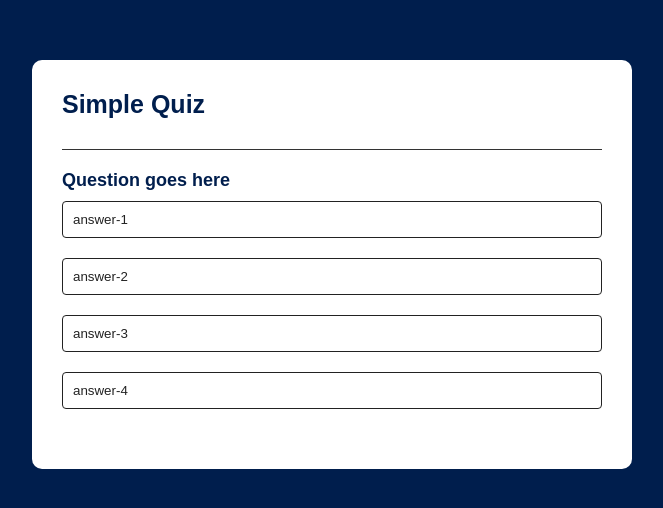
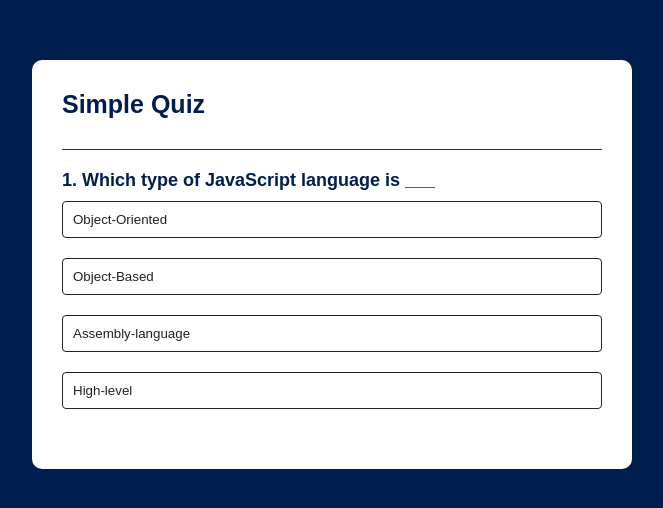
Before and after one commit to abhishek7631/Quiz_App_Using_JavaScript, a plain HTML site: page index.html in a window 1280 px wide. Shown: the whole page, without its empty margins (308-971 px from the left). Drawn offline with Linux system fonts and the light colour scheme.

Commit message:
code modified

```diff
--- a/script.js
+++ b/script.js
@@ -0,0 +1,154 @@
+const question = [
+  {
+    question: "Which type of JavaScript language is ___",
+    answers: [
+      { text: "Object-Oriented", correct: false },
+      { text: "Object-Based", correct: true },
+      { text: "Assembly-language", correct: false },
+      { text: "High-level", correct: false },
+    ],
+  },
+  {
+    question:
+      "Which one of the following also known as Conditional Expression:",
+    answers: [
+      { text: "Alternative to if-else", correct: false },
+      { text: "Switch statement", correct: false },
+      { text: "If-then-else statement", correct: false },
+      { text: "immediate if", correct: true },
+    ],
+  },
+  {
+    question:
+      "When interpreter encounters an empty statements, what it will do:",
+    answers: [
+      { text: "Shows a warning", correct: false },
+      { text: "Prompts to complete the statement", correct: false },
+      { text: "Throws an error", correct: false },
+      { text: "Ignores the statements", correct: true },
+    ],
+  },
+  {
+    question: "The function and var are known as:",
+    answers: [
+      { text: "Keywords", correct: false },
+      { text: "Data types", correct: false },
+      { text: "Declaration statements", correct: true },
+      { text: "Prototypes", correct: false },
+    ],
+  },
+  {
+    question:
+      "Which of the following variables takes precedence over the others if the names are the same?",
+    answers: [
+      { text: "Global variable", correct: false },
+      { text: "The local element", correct: true },
+      { text: "The two of the above", correct: false },
+      { text: "None of the above", correct: false },
+    ],
+  },
+  {
+    question:
+      "Which one of the following is the correct way for calling the JavaScript code?",
+    answers: [
+      { text: "Preprocessor", correct: false },
+      { text: "Triggering Event", correct: false },
+      { text: "RMI", correct: false },
+      { text: "Function/Method", correct: true },
+    ],
+  },
+  {
+    question: "Which of the following type of a variable is volatile?",
+    answers: [
+      { text: "Mutable variable", correct: true },
+      { text: "Dynamic variable", correct: false },
+      { text: "Volatile variable", correct: false },
+      { text: "Immutable variable", correct: false },
+    ],
+  },
+  {
+    question:
+      "In the JavaScript, which one of the following is not considered as an error:",
+    answers: [
+      { text: "Syntax error", correct: false },
+      { text: "Missing of semicolons", correct: false },
+      { text: "Division by zero", correct: true },
+      { text: "Missing of Bracket", correct: false },
+    ],
+  },
+  {
+    question:
+      "Which of the following number object function returns the value of the number?",
+    answers: [
+      { text: "toString()", correct: false },
+      { text: "valueOf()", correct: true },
+      { text: "toLocaleString()", correct: false },
+      { text: "toPrecision()", correct: false },
+    ],
+  },
+  {
+    question: "In JavaScript the x===y statement implies that:",
+    answers: [
+      {
+        text: "Both x and y are equal in value, type and reference address as well.",
+        correct: false,
+      },
+      { text: "Both are x and y are equal in value only.", correct: false },
+      { text: "Both are equal in the value and data type.", correct: true },
+      { text: "Both are not same at all.", correct: false },
+    ],
+  },
+];
+
+const questionElement = document.getElementById("question");
+const answerButton = document.getElementById("answer-buttons");
+const nextButton = document.getElementById("next-btn");
+
+let currQuestionIndex = 0;
+let score = 0;
+
+function quiz() {
+  currQuestionIndex = 0;
+  score = 0;
+  nextButton.innerHTML = "Next";
+  showQuestion();
+}
+
+function showQuestion() {
+  resetState();
+
+  let currQuestion = question[currQuestionIndex];
+  let questionNo = currQuestionIndex + 1;
+  questionElement.innerHTML = questionNo + ". " + currQuestion.question;
+
+  currQuestion.answers.forEach((answer) => {
+    const button = document.createElement("button");
+    button.innerHTML = answer.text;
+    button.classList.add("btn");
+    answerButton.appendChild(button);
+    if (answer.correct) {
+      button.dataset.correct = answer.correct;
+    }
+
+    button.addEventListener("click", selectAnswer);
+  });
+}
+
+function resetState() {
+  nextButton.style.display = "none";
+  while (answerButton.firstChild) {
+    answerButton.removeChild(answerButton.firstChild);
+  }
+}
+
+function selectAnswer(e) {
+  const selectedBtn = e.target;
+  const isCorrect = selectedBtn.dataset.correct === "true";
+  if (isCorrect) {
+    selectedBtn.classList.add("correct");
+  } else {
+    selectedBtn.classList.add("incorrect");
+  }
+}
+
+quiz();
--- a/style.css
+++ b/style.css
@@ -67,3 +67,11 @@ body {
   cursor: pointer;
   display: none;
 }
+
+.correct {
+  background-color: #9aeabc;
+}
+
+.incorrect {
+  background-color: #ff9393;
+}
```
